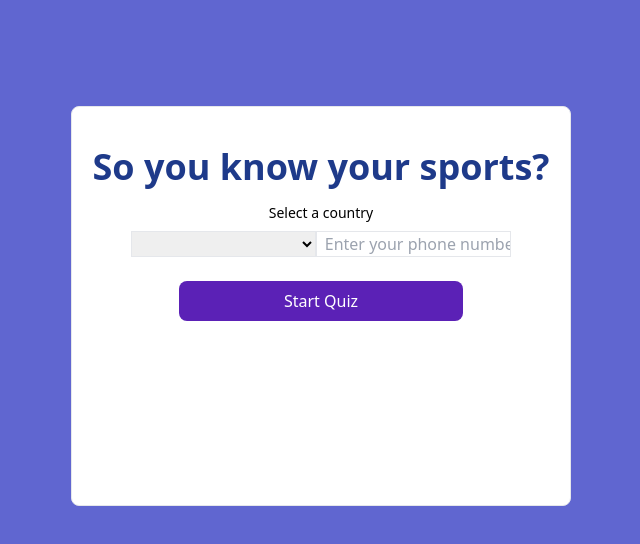
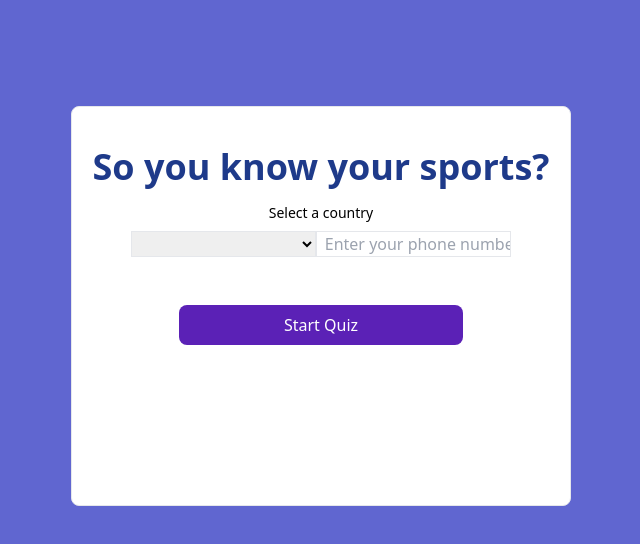
Before and after one commit to RogueCode007/quizzer, a Vue app: page / in a window 1280 px wide. Shown: the top 544 px of the page, without its empty margins (319-959 px from the left). Built offline with nearby package versions, Linux system fonts and the light colour scheme.

Commit message:
add styling

```diff
--- a/src/views/Home.vue
+++ b/src/views/Home.vue
@@ -231,7 +231,7 @@
         <input type="numeric" v-model="phoneNumber" class="outline-none w-full" placeholder="Enter your phone number">
       </div>
     </div>
-    <p @click="startQuiz" class="cursor-pointer text-center mt-6 w-3/5 mx-auto rounded-lg text-white bg-purple-800 py-2">Start Quiz</p>
+    <p @click="startQuiz" class="cursor-pointer text-center mt-12 w-3/5 mx-auto rounded-lg text-white bg-purple-800 py-2">Start Quiz</p>
     </div>
   </div>
 </template>
```
